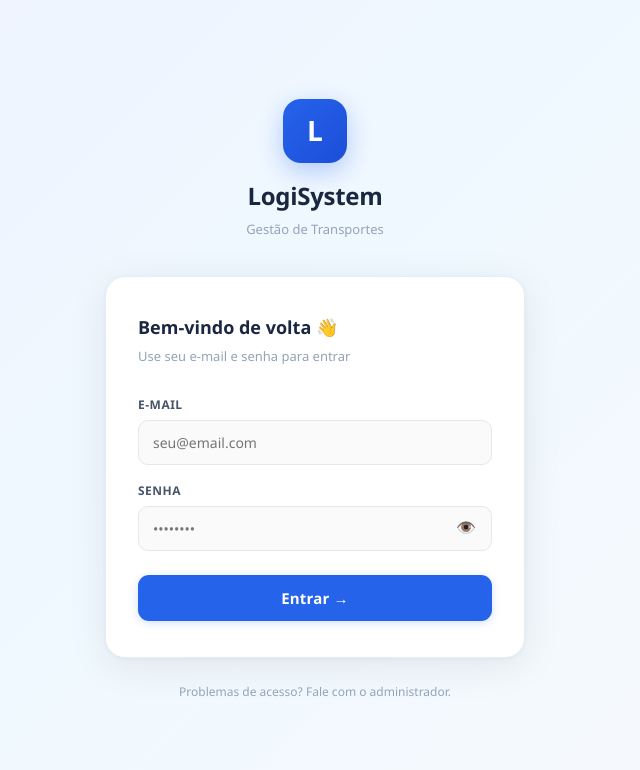
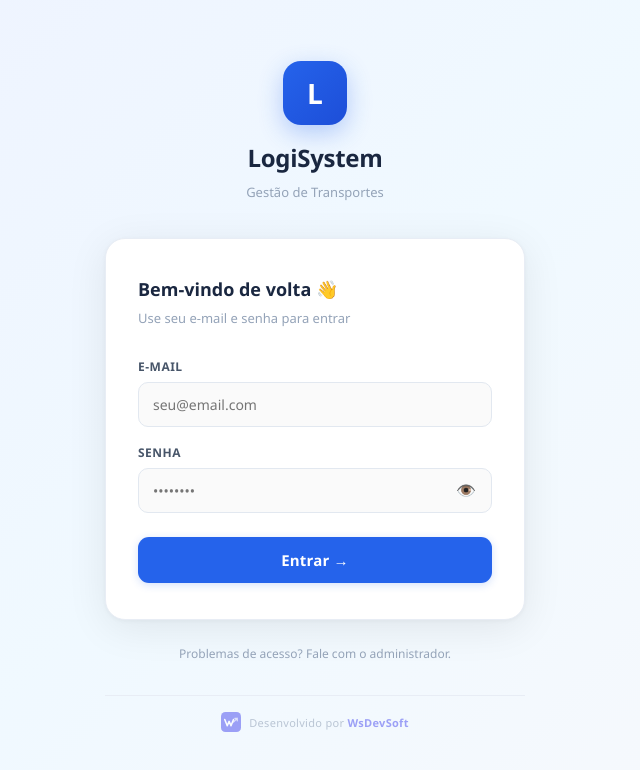
Before and after one commit to tomdeoliveirasantos-cpu/logisystem, a React (Vite) app in the folder frontend/: page / in a window 1280 px wide. Shown: the top 770 px of the page, without its empty margins (325-965 px from the left). Built offline with nearby package versions, Linux system fonts and the light colour scheme; a web font is replaced by a local one.

Commit message:
feat: marca WsDevSoft no Login e Sidebar
- Logo SVG inline (icone W com seta de codigo)
- Tela de login: Desenvolvido por WsDevSoft com link
- Sidebar: marca discreta no rodape com versao
- Logo SVG salvo em public/ para uso futuro
- Cores: indigo #6366F1 (identidade WsDevSoft)

```diff
--- a/frontend/src/components/Sidebar.jsx
+++ b/frontend/src/components/Sidebar.jsx
@@ -171,9 +171,29 @@ export default function Sidebar({ collapsed, onToggle, mobileOpen, onMobileClose
             </button>
           </div>
 
-          {/* Versão */}
+          {/* Versão + Marca */}
           {!collapsed && (
-            <div style={{padding:'0 14px 12px',fontSize:10,color:'rgba(255,255,255,.2)'}}>LogiSystem v3.0</div>
+            <div style={{padding:'8px 14px 12px'}}>
+              <a href="https://wsdevsoft.com" target="_blank" rel="noreferrer"
+                style={{
+                  display:'flex', alignItems:'center', gap:6,
+                  textDecoration:'none', opacity:.4, transition:'opacity .2s',
+                  marginBottom:4,
+                }}
+                onMouseEnter={e=>e.currentTarget.style.opacity='0.8'}
+                onMouseLeave={e=>e.currentTarget.style.opacity='0.4'}>
+                <svg width="14" height="14" viewBox="0 0 32 32" fill="none">
+                  <rect width="32" height="32" rx="7" fill="url(#ws_sb)"/>
+                  <path d="M6 12l4 10 3-7 3 7 4-10" stroke="#fff" strokeWidth="2.5" strokeLinecap="round" strokeLinejoin="round"/>
+                  <path d="M22 10h4v4M26 10l-6 6" stroke="#fff" strokeWidth="2" strokeLinecap="round" strokeLinejoin="round" opacity=".7"/>
+                  <defs><linearGradient id="ws_sb" x1="0" y1="0" x2="32" y2="32"><stop stopColor="#6366F1"/><stop offset="1" stopColor="#4F46E5"/></linearGradient></defs>
+                </svg>
+                <span style={{fontSize:9,color:'rgba(255,255,255,.5)',letterSpacing:'.3px'}}>
+                  por <strong style={{color:'rgba(255,255,255,.6)'}}>WsDevSoft</strong>
+                </span>
+              </a>
+              <div style={{fontSize:9,color:'rgba(255,255,255,.15)'}}>LogiSystem v3.0</div>
+            </div>
           )}
         </div>
       </aside>
--- a/frontend/src/pages/Login.jsx
+++ b/frontend/src/pages/Login.jsx
@@ -209,6 +209,24 @@ export default function Login() {
         <div style={{ textAlign: 'center', marginTop: 24, fontSize: 12, color: '#94A3B8' }}>
           Problemas de acesso? Fale com o administrador.
         </div>
+
+        {/* Marca WsDevSoft */}
+        <div style={{ textAlign: 'center', marginTop: 32, paddingTop: 16, borderTop: '1px solid #E8EDF5' }}>
+          <a href="https://wsdevsoft.com" target="_blank" rel="noreferrer"
+            style={{ textDecoration: 'none', display: 'inline-flex', alignItems: 'center', gap: 8, opacity: 0.6, transition: 'opacity .2s' }}
+            onMouseEnter={e => e.currentTarget.style.opacity = '1'}
+            onMouseLeave={e => e.currentTarget.style.opacity = '0.6'}>
+            <svg width="20" height="20" viewBox="0 0 32 32" fill="none">
+              <rect width="32" height="32" rx="7" fill="url(#ws_grad)"/>
+              <path d="M6 12l4 10 3-7 3 7 4-10" stroke="#fff" strokeWidth="2.5" strokeLinecap="round" strokeLinejoin="round"/>
+              <path d="M22 10h4v4M26 10l-6 6" stroke="#fff" strokeWidth="2" strokeLinecap="round" strokeLinejoin="round" opacity=".7"/>
+              <defs><linearGradient id="ws_grad" x1="0" y1="0" x2="32" y2="32"><stop stopColor="#6366F1"/><stop offset="1" stopColor="#4F46E5"/></linearGradient></defs>
+            </svg>
+            <span style={{ fontSize: 11, color: '#94A3B8', letterSpacing: '.3px' }}>
+              Desenvolvido por <strong style={{ color: '#6366F1', fontWeight: 600 }}>WsDevSoft</strong>
+            </span>
+          </a>
+        </div>
       </div>
 
       <style>{`
```
Also changed, not shown: frontend/public/wsdevsoft-logo.svg (added).
